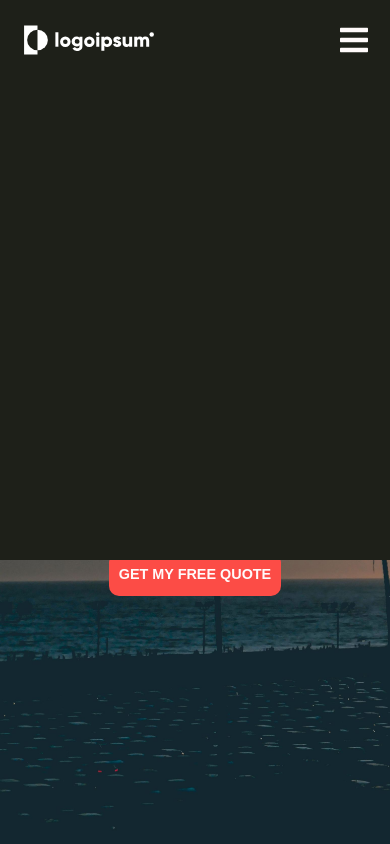
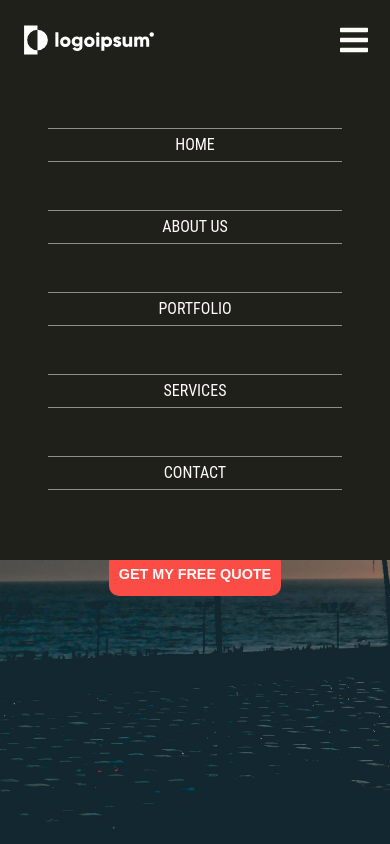
Before and after one commit to Nicknyr/Brochure_SIte, a React (Create React App) app: page / in a window 390 px wide. Both pictures are taken after a click on the icon 353 px from the left and 40 px from the top of the page. Shown: the top 844 px of the page. Built offline with nearby package versions, Linux system fonts and the light colour scheme; a web font is replaced by a local one.

Commit message:
Styled links in hamburger dropdown menu

```diff
--- a/src/components/Jumbotron.js
+++ b/src/components/Jumbotron.js
@@ -122,6 +122,24 @@ const DROPDOWN = styled.div`
     position: absolute;
     top: 5em;
     z-index: 100;
+
+    ul {
+
+        li {
+            margin: 3em;
+            border-top: .5px solid rgba(255,250,250, 0.5);
+            border-bottom: .5px solid rgba(255,250,250, 0.5);
+            height: 2em;
+            display: flex;
+            justify-content: center;
+            align-items: center;
+
+            a {
+                text-decoration: none;
+                color: snow;
+            }
+        }
+    }
 `;
 
 
@@ -180,7 +198,25 @@ class Jumbotron extends Component {
                         </MOBILE>
 
                         { this.state.menuOpen ?
-                            <DROPDOWN></DROPDOWN>
+                            <DROPDOWN>
+                                <ul>
+                                    <li>
+                                        <a href="#">HOME</a>
+                                    </li>
+                                    <li>
+                                        <a href="#">ABOUT US</a>
+                                    </li>
+                                    <li>
+                                        <a href="#">PORTFOLIO</a>
+                                    </li>
+                                    <li>
+                                        <a href="#">SERVICES</a>
+                                    </li>
+                                    <li>
+                                        <a href="#">CONTACT</a>
+                                    </li>
+                                </ul>
+                            </DROPDOWN>
                         : null }
 
                         <ScrollAnimation animateIn="fadeIn" duration="5">
```
